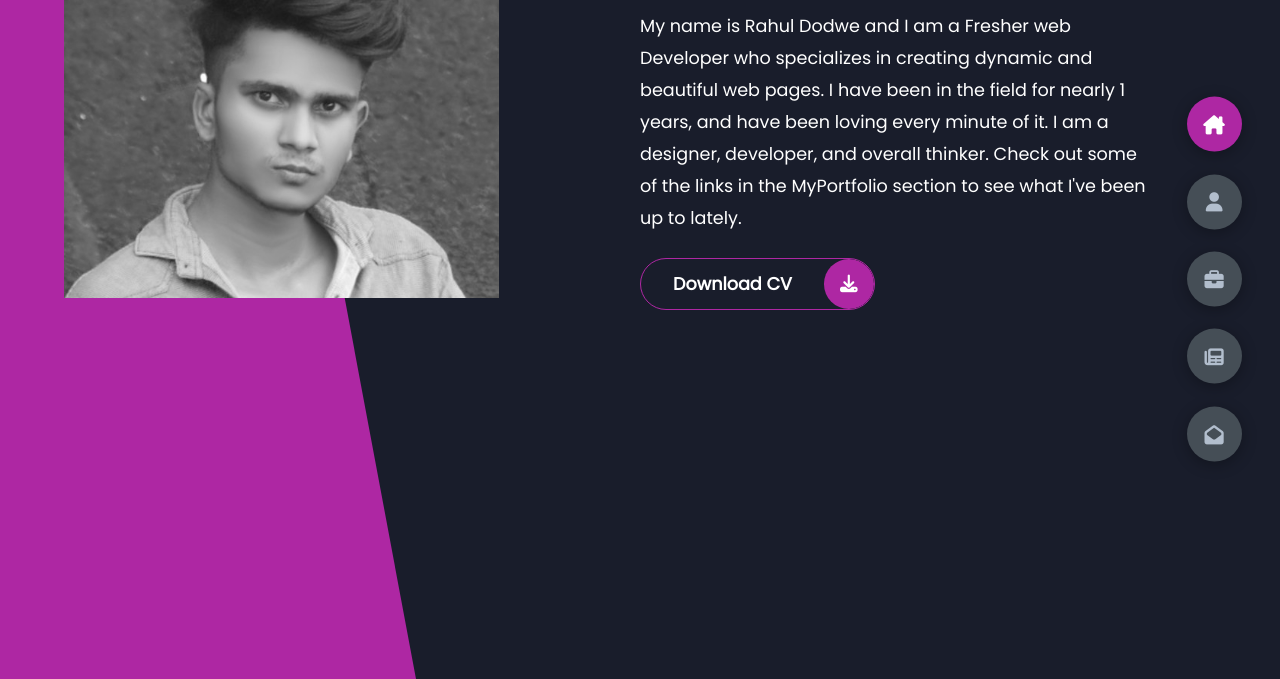
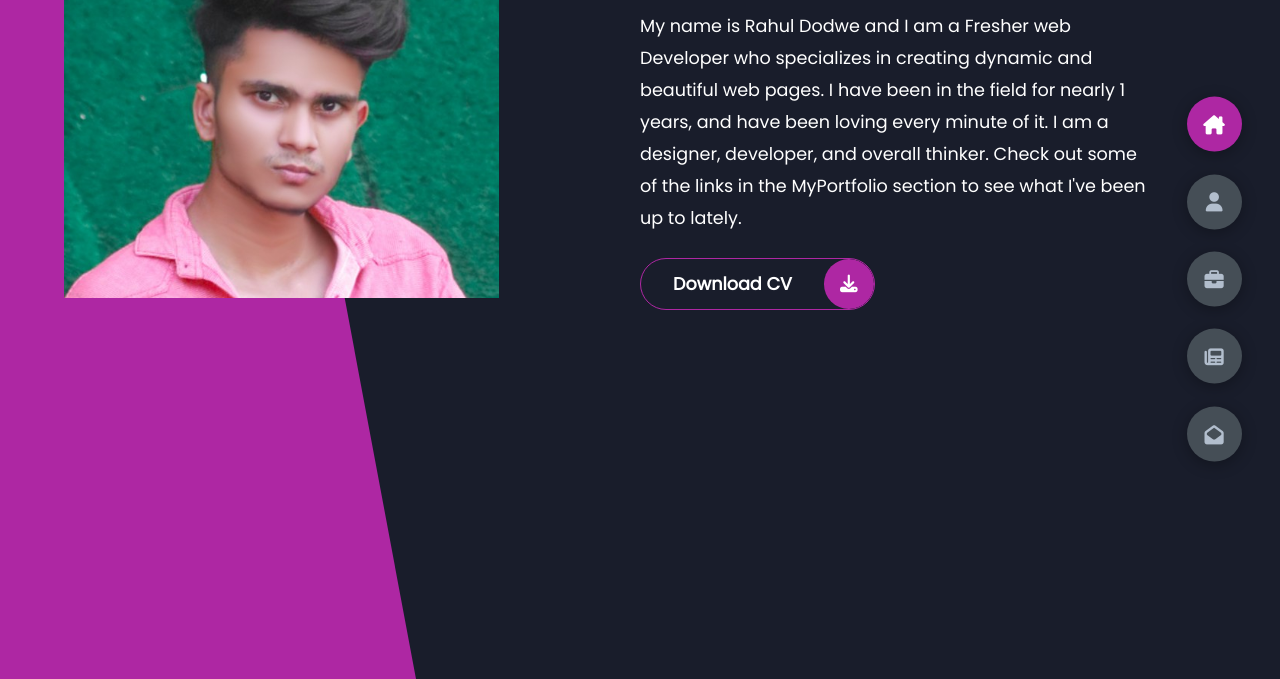
Before and after one commit to rahuldodwe/rahul-portfolio, a plain HTML site: page index.html in a window 1280 px wide. Shown: the part 121-800 px from the top of the page. Drawn offline with Linux system fonts and the light colour scheme.

Commit message:
Update Styles.css

```diff
--- a/Styles.css
+++ b/Styles.css
@@ -230,10 +230,10 @@ section {
   -o-object-fit: cover;
      object-fit: cover;
   transition: all 0.2s ease-in-out;
-  filter: grayscale(100%);
+    filter: grayscale(0);
 }
 .header-content .left-header .image img:hover {
-  filter: grayscale(0);
+  filter: grayscale(100%);
 }
 .header-content .right-header {
   display: flex;
```
